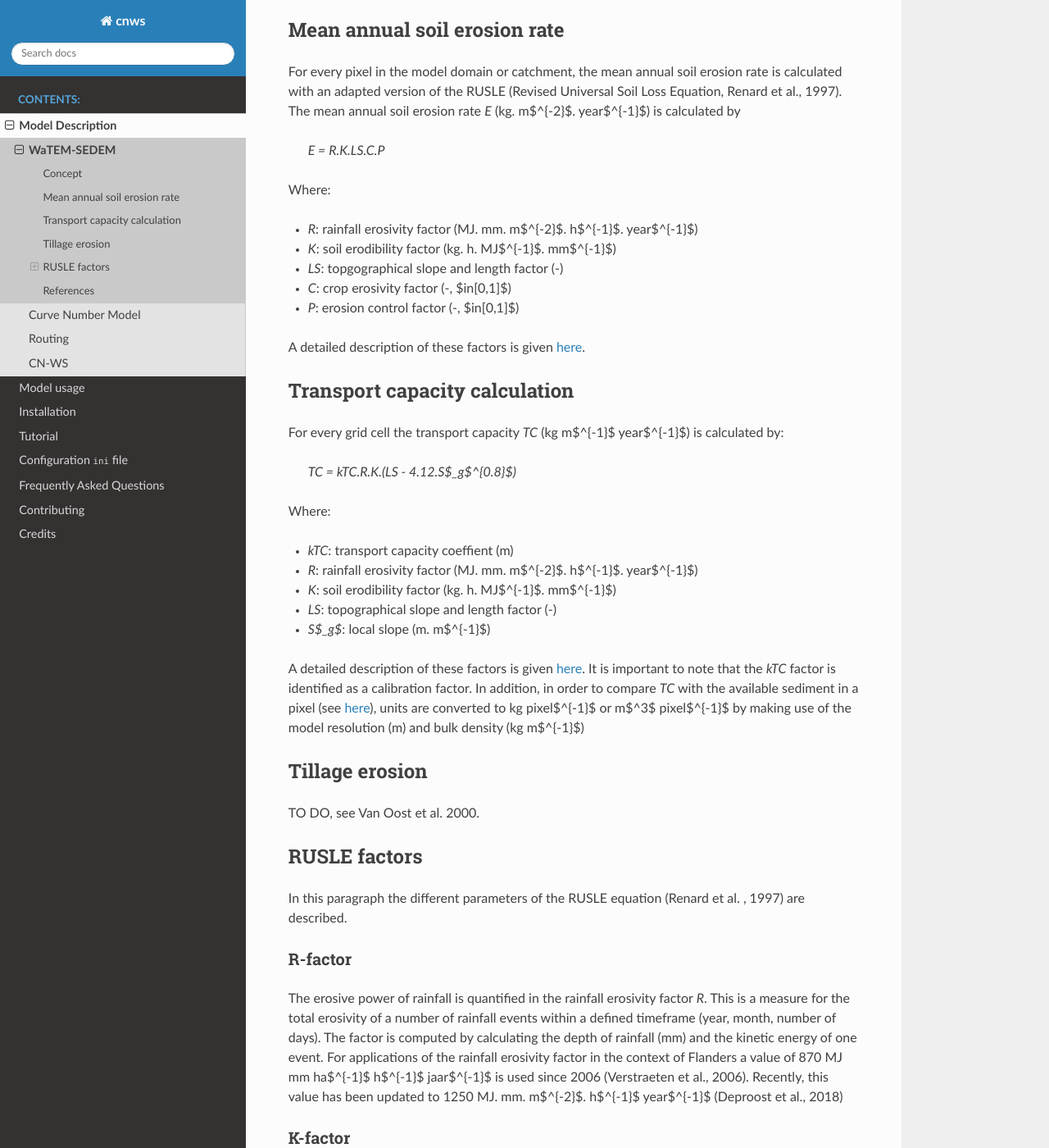
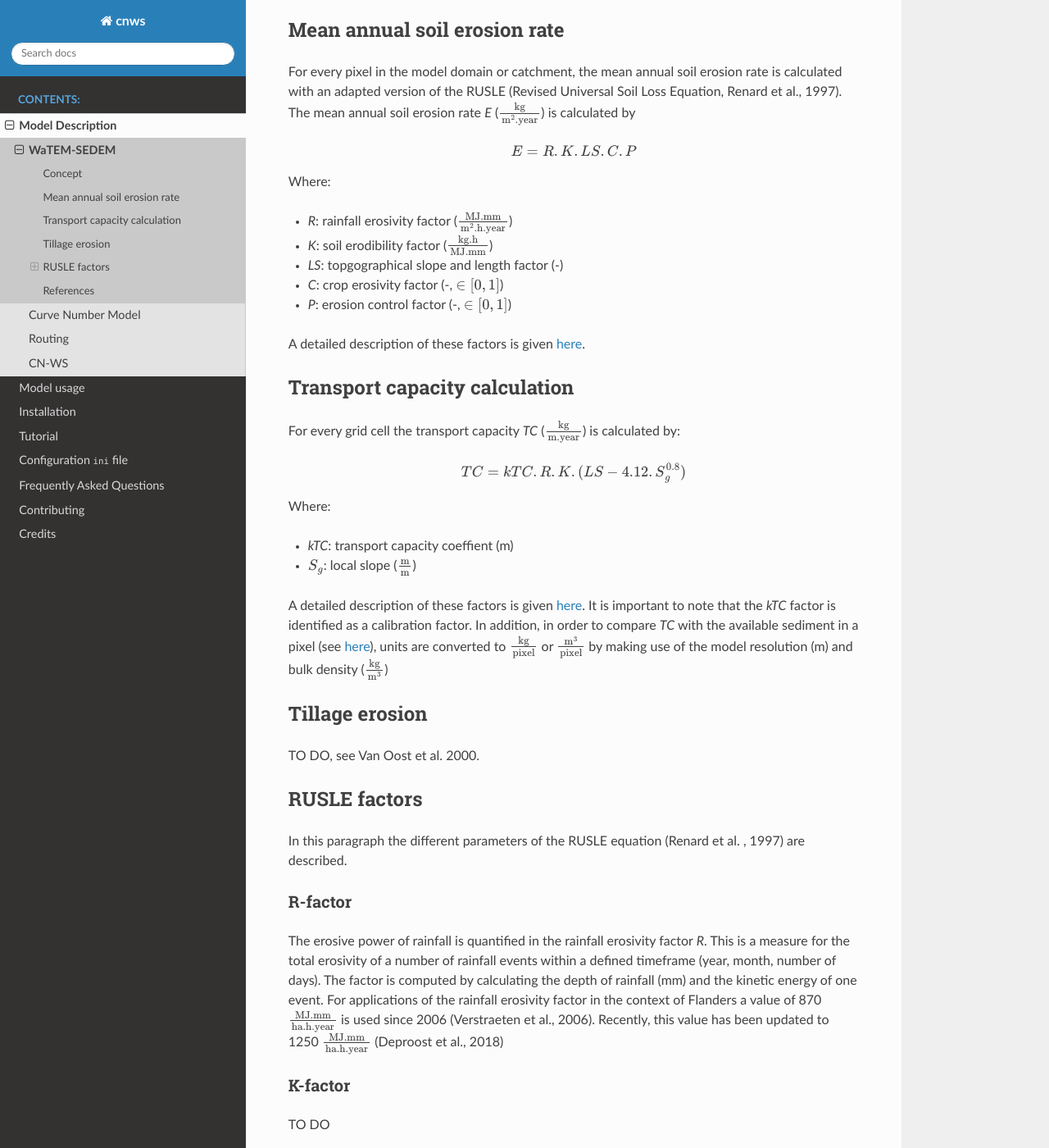
Before and after one commit to watem-sedem/watem-sedem, a Sphinx documentation site: the page built from docs/watem-sedem.rst, in a window 1280 px wide and 1400 px high, scrolled down 803 px. Shown: the whole window at 82% size. Built offline with Sphinx 7.4.7 and the Read the Docs theme 2.0.0, drawn with Linux system fonts in a browser that asks for light colours.

Commit message:
first try with latex formula's using :math: functionality

```diff
--- a/docs/watem-sedem.rst
+++ b/docs/watem-sedem.rst
@@ -45,17 +45,18 @@ Mean annual soil erosion rate
 For every pixel in the model domain or catchment, the mean annual soil
 erosion  rate is calculated with an adapted version of the RUSLE (Revised
 Universal Soil Loss Equation, Renard et al., 1997). The mean annual soil
-erosion rate *E* (kg. m$^{-2}$. year$^{-1}$) is calculated by
+erosion rate *E* (:math:`\frac{\text{kg}}{\text{m}^{2}.\text{year}}`) is calculated by
 
-	*E = R.K.LS.C.P*
+.. math::
+    E = R.K.LS.C.P
 
 Where:
 
-- *R*: rainfall erosivity factor (MJ. mm. m$^{-2}$. h$^{-1}$. year$^{-1}$)
-- *K*: soil erodibility factor (kg. h. MJ$^{-1}$. mm$^{-1}$)
+- *R*: rainfall erosivity factor (:math:`\frac{\text{MJ.mm}}{\text{m}^2.\text{h.year}}`)
+- *K*: soil erodibility factor (:math:`\frac{\text{kg.h}}{\text{MJ.mm}}`)
 - *LS*: topgographical slope and length factor (-)
-- *C*: crop erosivity factor (-, $\in[0,1]$)
-- *P*: erosion control factor (-, $\in[0,1]$)
+- *C*: crop erosivity factor (-, :math:`\in [0,1]`)
+- *P*: erosion control factor (-, :math:`\in [0,1]`)
 
 A detailed description of these factors is given :ref:`here <ruslefactors>`.
 
@@ -64,25 +65,23 @@ A detailed description of these factors is given :ref:`here <ruslefactors>`.
 Transport capacity calculation
 ==============================
 
-For every grid cell the transport capacity *TC* (kg m$^{-1}$ year$^{-1}$)
+For every grid cell the transport capacity *TC* (:math:`\frac{\text{kg}}{\text{m.year}}`)
 is calculated by:
 
-	*TC = kTC.R.K.(LS - 4.12.S$_g$^{0.8}$)*
+.. math::
+    TC = kTC.R.K.(LS - 4.12.S_g^{0.8})
 
 Where:
 
 - *kTC*: transport capacity coeffient (m)
-- *R*: rainfall erosivity factor (MJ. mm. m$^{-2}$. h$^{-1}$. year$^{-1}$)
-- *K*: soil erodibility factor (kg. h. MJ$^{-1}$. mm$^{-1}$)
-- *LS*: topographical slope and length factor (-)
-- *S$_g$*: local slope (m. m$^{-1}$)
+- :math:`S_g`: local slope (:math:`\frac{\text{m}}{\text{m}}`)
 
 A detailed description of these factors is given :ref:`here <ruslefactors>`.
 It is important to note that the *kTC* factor is identified as a calibration
 factor. In addition, in order to compare *TC* with the available sediment in
-a pixel (see :ref:`here <Concept>`), units are converted to kg pixel$^{-1}$
-or m$^3$ pixel$^{-1}$ by making use of the model resolution (m) and bulk
-density (kg m$^{-1}$)
+a pixel (see :ref:`here <Concept>`), units are converted to :math:`\frac{\text{kg}}{\text{pixel}}`
+or :math:`\frac{\text{m}^3}{\text{pixel}}` by making use of the model resolution (m) and bulk
+density (:math:`\frac{\text{kg}}{\text{m}^3}`)
 
 
 Tillage erosion
@@ -107,9 +106,9 @@ The erosive power of rainfall is quantified in the rainfall erosivity factor
 events within a defined timeframe (year, month, number of days). The factor
 is computed by calculating the depth of rainfall (mm) and the kinetic energy
 of one event. For applications of the rainfall erosivity factor in the
-context of Flanders a value of 870 MJ mm  ha$^{-1}$  h$^{-1}$ jaar$^{-1}$ is
+context of Flanders a value of 870 :math:`\frac{\text{MJ.mm}}{\text{ha.h.year}}` is
 used since 2006 (Verstraeten et al., 2006). Recently, this value has been
-updated to 1250 MJ. mm. m$^{-2}$. h$^{-1}$ year$^{-1}$ (Deproost et al., 2018)
+updated to 1250 :math:`\frac{\text{MJ.mm}}{\text{ha.h.year}}` (Deproost et al., 2018)
 
 .. _kfactor:
 
```
